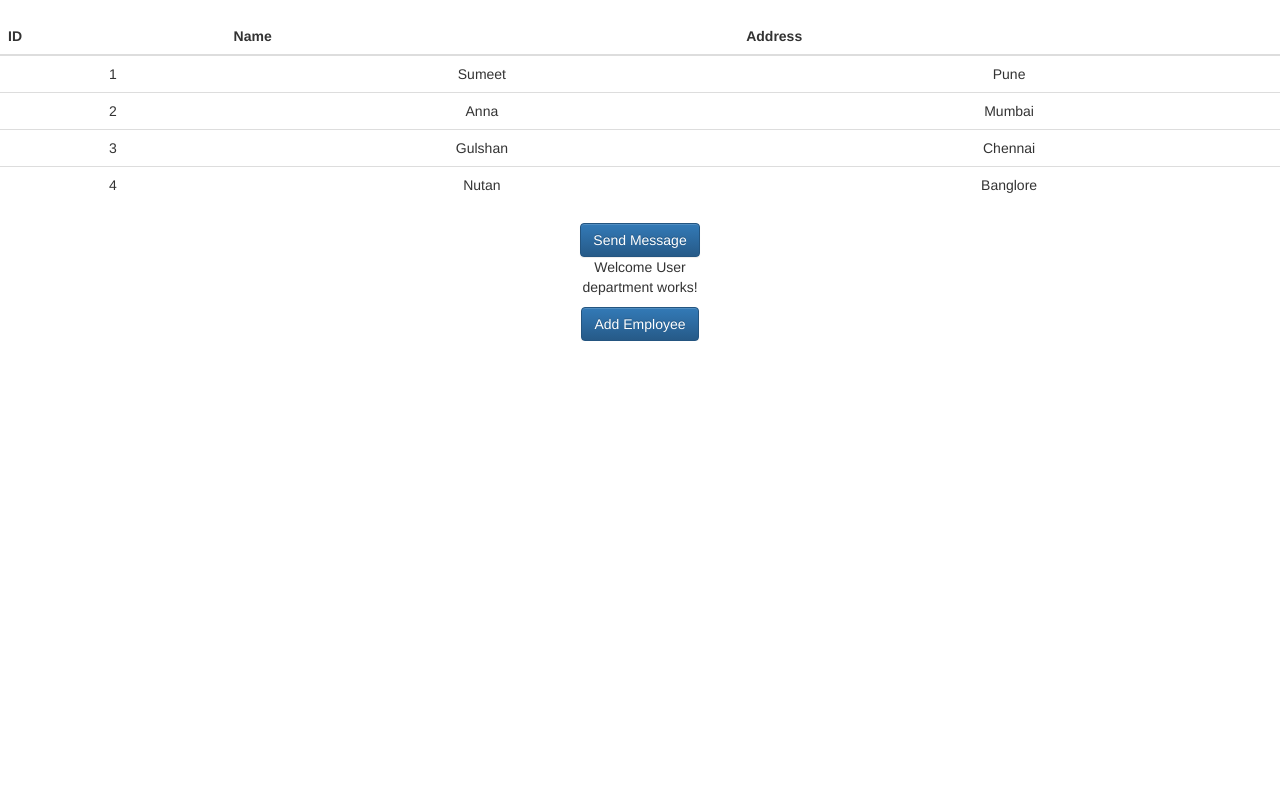
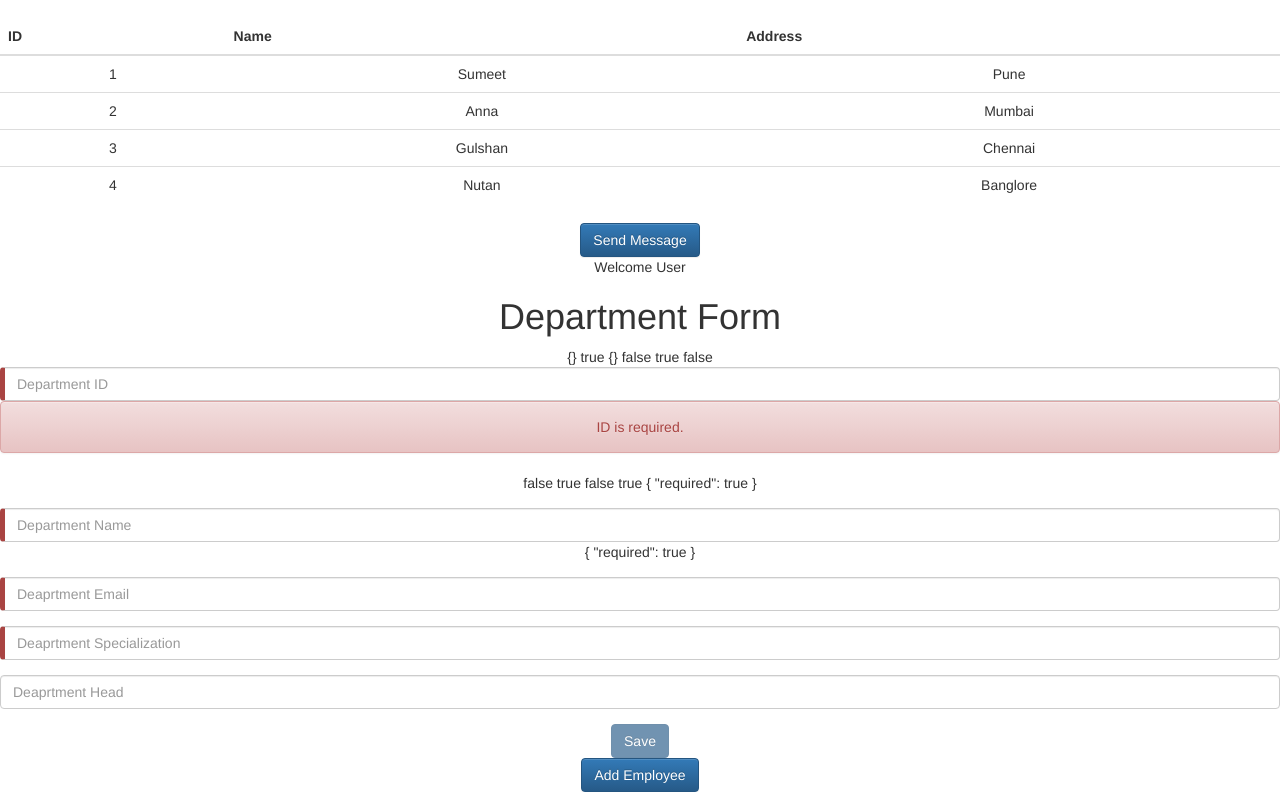
Before and after one commit to santoshyadav198613/EmployeeManagementApp, an Angular app: page / in a window 1280 px wide. Shown: the part 683-1475 px from the top of the page. Before the commit the page ends 1024 px from the top, so only its background shows below. Built offline with nearby package versions, Linux system fonts and the light colour scheme.

Commit message:
added template driven forms

```diff
--- a/src/app/app.module.ts
+++ b/src/app/app.module.ts
@@ -1,5 +1,7 @@
 import { BrowserModule } from '@angular/platform-browser';
 import { NgModule } from '@angular/core';
+
+import { FormsModule } from '@angular/forms';
 
 import { AppComponent } from './app.component';
 import { EmployeeComponent } from './employee/employee.component';
@@ -15,7 +17,8 @@ import { EmployeeService } from './service/employee/employee.service';
     DepartmentComponent
     ],
   imports: [
-    BrowserModule
+    BrowserModule,
+    FormsModule
   ],
   providers: [EmployeeService],
   bootstrap: [AppComponent]
--- a/src/app/department/department.component.html
+++ b/src/app/department/department.component.html
@@ -1,3 +1,34 @@
-<p>
-  department works!
-</p>
+<h1>
+  Department Form
+</h1>
+
+{{department | json}} {{departmentForm.invalid}} {{departmentForm.value | json}} {{departmentForm.valid}} {{departmentForm.pristine}}
+{{departmentForm.dirty}}
+
+<form #departmentForm="ngForm" (submit)="addDepartment()" novalidate>
+  <div class="form-group">
+    <input class="form-control" required [(ngModel)]="department.id" name="id" type="number" #id="ngModel" placeholder="Department ID">
+    <div class="alert alert-danger" [hidden]="id.valid">
+      ID is required.
+    </div>
+    {{id.valid}} {{id.pristine}} {{id.dirty}} {{id.value}} {{id.invalid}}
+    {{id.errors| json}}
+  </div>
+  <div class="form-group">
+    <input class="form-control" required minlength="3" maxlength="10" [(ngModel)]="department.name" #name="ngModel" name="name" type="text" placeholder="Department Name">
+    {{name.errors | json}}
+  </div>
+  <div class="form-group">
+    <input class="form-control" required pattern="^[a-zA-Z0-9.!#$%&’*+/=?^_`{|}~-]+@[a-zA-Z0-9-]+(?:\.[a-zA-Z0-9-]+)*$" [(ngModel)]="department.email"
+      name="email" type="email" placeholder="Deaprtment Email">
+  </div>
+  <div class="form-group">
+    <input class="form-control" required [(ngModel)]="department.specialization" name="specialization" type="text" placeholder="Deaprtment Specialization">
+  </div>
+  <div class="form-group">
+    <input class="form-control" [(ngModel)]="department.head" name="head" type="text" placeholder="Deaprtment Head">
+  </div>
+  <div>
+    <button [disabled]="departmentForm.invalid" class="form-control" type="submit" class="btn btn-primary">Save</button>
+  </div>
+</form>
--- a/src/app/department/department.component.ts
+++ b/src/app/department/department.component.ts
@@ -1,18 +1,24 @@
 import { Component, OnInit } from '@angular/core';
+
+import { Department } from '../service/department/department';
 
 @Component({
   selector: 'app-department',
   templateUrl: './department.component.html',
   styleUrls: ['./department.component.css']
 })
-export class DepartmentComponent implements OnInit  {
-
+export class DepartmentComponent implements OnInit {
+  department: Department = new Department();
   constructor() {
     console.log('This is constructor');
-   }
+  }
 
   ngOnInit() {
     console.log('This is Init event');
   }
 
+  addDepartment() {
+    console.log(this.department);
+  }
+
 }
--- /dev/null
+++ b/src/app/service/department/department.ts
@@ -0,0 +1,7 @@
+export class Department {
+    id: number;
+    name: string;
+    specialization: string;
+    head: string;
+    email: string;
+}
--- a/src/styles.css
+++ b/src/styles.css
@@ -1 +1,12 @@
 /* You can add global styles to this file, and also import other style files */
+
+.ng-valid[required],
+.ng-valid.required {
+    border-left: 5px solid #42A948;
+    /* green */
+}
+
+.ng-invalid:not(form) {
+    border-left: 5px solid #a94442;
+    /* red */
+}
```
Also changed, not shown: src/notes/forms.txt (added).
